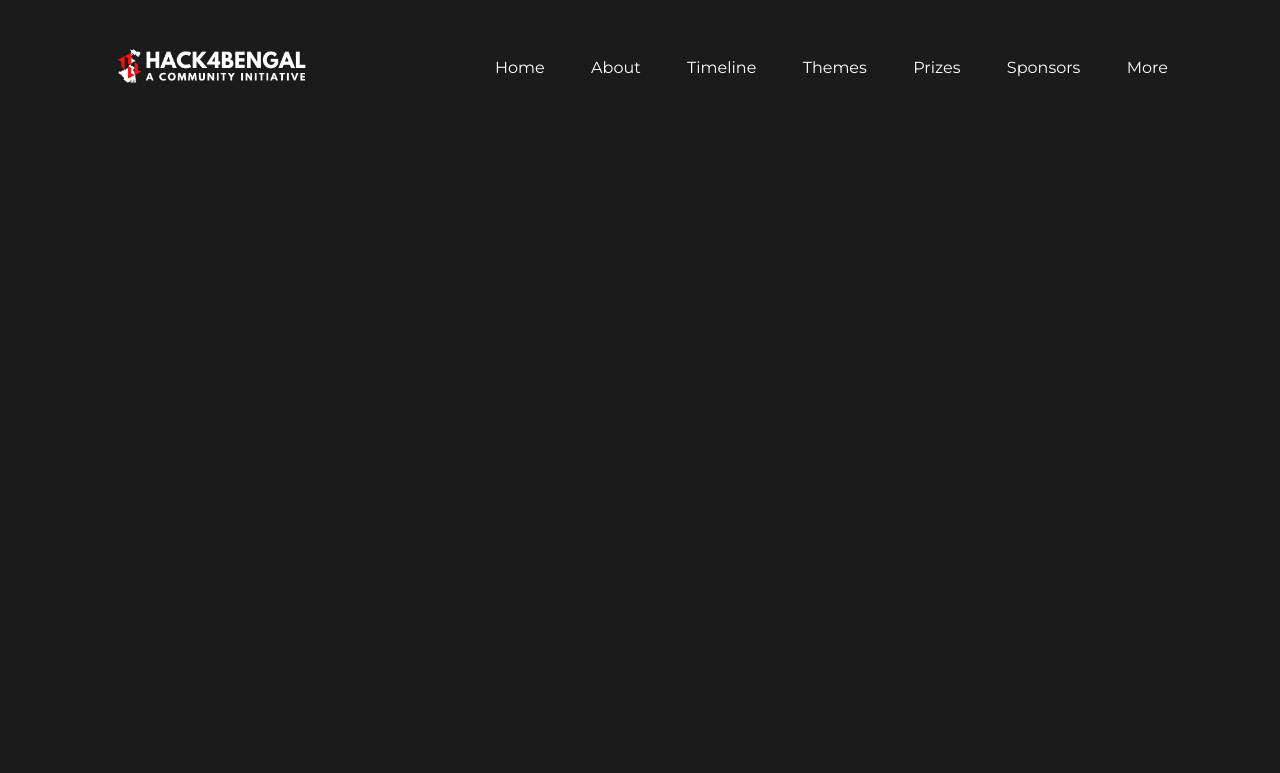
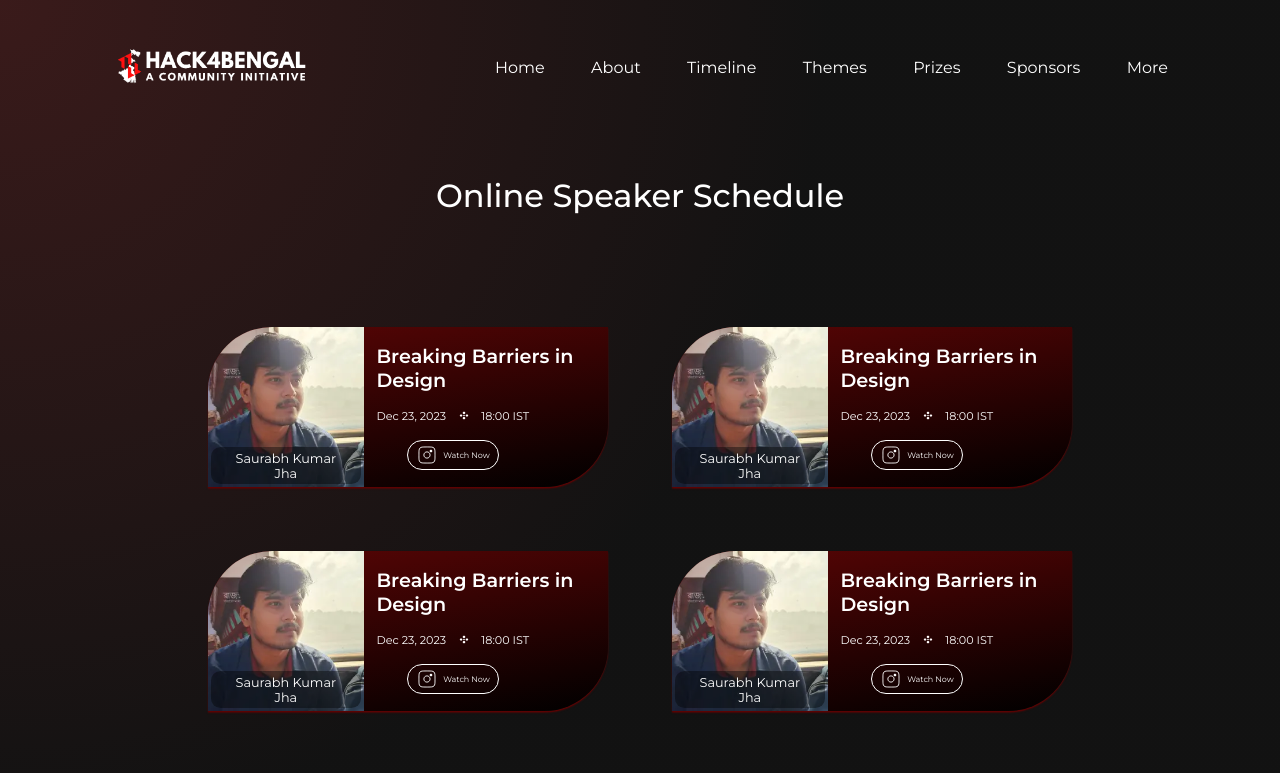
Before and after one commit to hack4bengal/s3, a React (Vite) app: page /events in a window 1280 px wide. Shown: the top 773 px of the page. Built offline with nearby package versions, Linux system fonts and the light colour scheme.

Commit message:
fix: updated background of events page

```diff
--- a/src/App.jsx
+++ b/src/App.jsx
@@ -22,6 +22,7 @@ const App = () => {
             <Route exact path="/coc" element={<CodeofConduct />} />
             <Route exact path="/brand" element={<Brand />} />
             <Route exact path="/tg" element={<Telegram />} />
+            <Route exact path="/events" element={<Events />} />
           </Routes>
         </Suspense>
       </main>
--- a/src/assets/data/SpeakersContent.js
+++ b/src/assets/data/SpeakersContent.js
@@ -5,7 +5,7 @@ const speakers = [
   {
     id: 1,
     name: "Saurabh Kumar Jha",
-    topic: "Designing for Diversity",
+    topic: "Breaking Barriers in Design",
     date: "Dec 23, 2023",
     time: "18:00 IST",
     button: {
@@ -18,7 +18,7 @@ const speakers = [
   {
     id: 2,
     name: "Saurabh Kumar Jha",
-    topic: "Designing for Diversity",
+    topic: "Breaking Barriers in Design",
     date: "Dec 23, 2023",
     time: "18:00 IST",
     button: {
@@ -31,7 +31,7 @@ const speakers = [
   {
     id: 3,
     name: "Saurabh Kumar Jha",
-    topic: "Designing for Diversity",
+    topic: "Breaking Barriers in Design",
     date: "Dec 23, 2023",
     time: "18:00 IST",
     button: {
@@ -44,7 +44,7 @@ const speakers = [
   {
     id: 4,
     name: "Saurabh Kumar Jha",
-    topic: "Designing for Diversity",
+    topic: "Breaking Barriers in Design",
     date: "Dec 23, 2023",
     time: "18:00 IST",
     button: {
@@ -57,7 +57,7 @@ const speakers = [
   {
     id: 5,
     name: "Saurabh Kumar Jha",
-    topic: "Designing for Diversity",
+    topic: "Breaking Barriers in Design",
     date: "Dec 23, 2023",
     time: "18:00 IST",
     button: {
@@ -70,7 +70,7 @@ const speakers = [
   {
     id: 6,
     name: "Saurabh Kumar Jha",
-    topic: "Designing for Diversity",
+    topic: "Breaking Barriers in Design",
     date: "Dec 23, 2023",
     time: "18:00 IST",
     button: {
--- a/src/components/private/speakerschedule/SpeakerSchedule.scss
+++ b/src/components/private/speakerschedule/SpeakerSchedule.scss
@@ -1,8 +1,4 @@
 .speakerschedule {
-  background-image: url("../../../assets/images/EventsImages/SpeakerScheduleBackground.webp");
-  background-repeat: no-repeat;
-  background-size: cover;
-  background-position: center;
   width: 100%;
   overflow-x: hidden;
   display: flex;
--- a/src/pages/events/Events.jsx
+++ b/src/pages/events/Events.jsx
@@ -1,7 +1,6 @@
 import React, { useEffect } from "react";
 import "./Events.scss";
 import SpeakerSchedule from "../../components/private/speakerschedule/SpeakerSchedule";
-import speakers from "../../assets/data/SpeakersContent";
 
 const Events = () => {
   useEffect(() => {
--- a/src/pages/events/Events.scss
+++ b/src/pages/events/Events.scss
@@ -1,6 +1,8 @@
 .events {
   width: 100%;
+  flex: 1;
   display: flex;
   flex-direction: column;
   overflow-x: hidden;
+  background: radial-gradient(circle at 0% 0%, #ff171723 0%, #0a0a0a85 50%);
 }
```
Also changed, not shown: src/assets/images/EventsImages/SpeakerScheduleBackground.webp (deleted), 1 other file (tests, documents, lock files or other folders).
